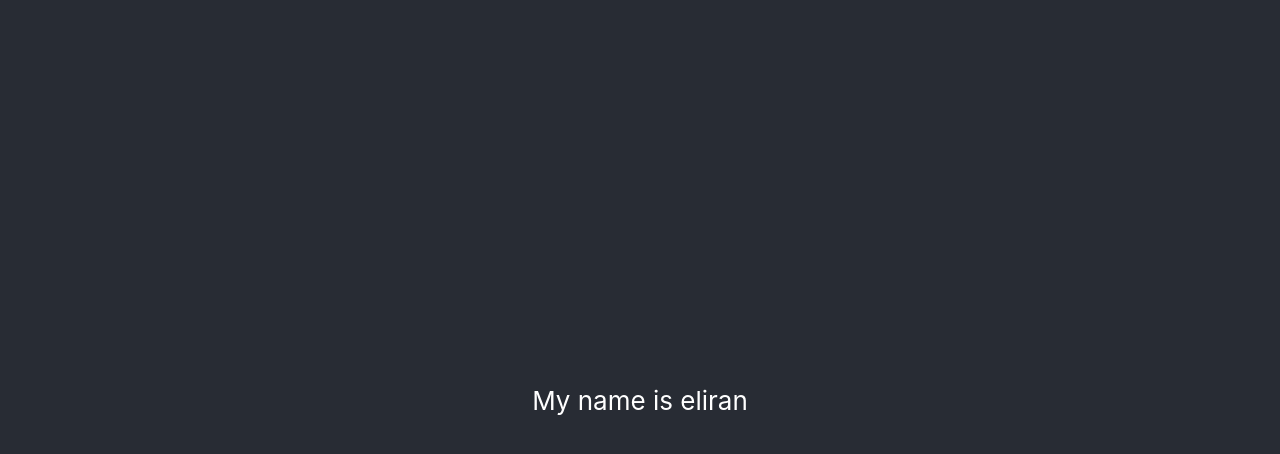
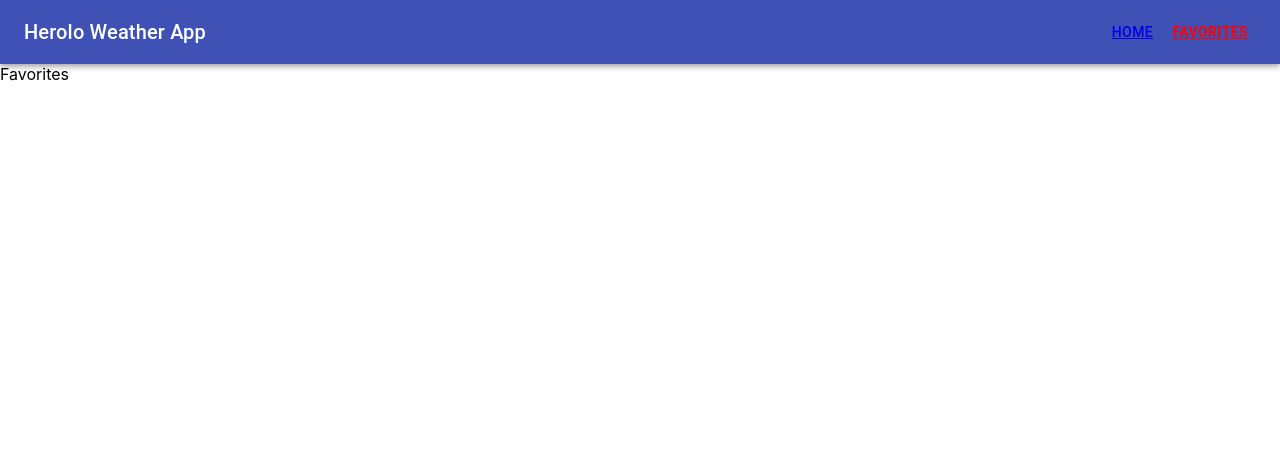
Before and after one commit to wantedHorizon/eliran-amzalag-03.01.20, a React (Create React App) app: page /favorites in a window 1280 px wide. Shown: the top 454 px of the page. Built offline with nearby package versions, Linux system fonts and the light colour scheme.

Commit message:
fredux selectedLocation

```diff
--- a/src/App.css
+++ b/src/App.css
@@ -1,5 +1,5 @@
 .App {
-  text-align: center;
+  /* text-align: center; */
 }
 
 .App-logo {
--- a/src/App.js
+++ b/src/App.js
@@ -1,11 +1,30 @@
 import './App.css';
-
+import { Switch, BrowserRouter as Router, Route } from 'react-router-dom';
+import Home from './containers/Home';
+import Favorites from './containers/Favorites';
+import Header from './components/Header';
 function App() {
   return (
     <div className="App">
-      <header className="App-header">
+
+  <Router >
+  <Header></Header>
+    <Switch>
+      <Route exact path="/">
+        <Home/>
+      </Route>
+
+      <Route exact path="/favorites">
+        <Favorites/>
+      </Route>
+
+
+    </Switch>
+  </Router>
+
+      {/* <header className="App-header">
       My name is eliran
-      </header>
+      </header> */}
     </div>
   );
 }
--- /dev/null
+++ b/src/api/weatherAPI.js
@@ -0,0 +1,10 @@
+import axios from 'axios';
+
+export default axios.create({
+  baseURL: 'http://dataservice.accuweather.com/',
+  params: {
+    // part: 'snippet',
+    // maxResults: 5,
+    apikey: "AGV0xjWSyk9LAuD6zeQtyvQbRlExdZHr",
+  },
+});
--- /dev/null
+++ b/src/components/Header.js
@@ -0,0 +1,59 @@
+import React from 'react';
+import { makeStyles } from '@material-ui/core/styles';
+import AppBar from '@material-ui/core/AppBar';
+import Toolbar from '@material-ui/core/Toolbar';
+import Typography from '@material-ui/core/Typography';
+import Button from '@material-ui/core/Button';
+import IconButton from '@material-ui/core/IconButton';
+import MenuIcon from '@material-ui/icons/Menu';
+import { NavLink } from 'react-router-dom';
+const useStyles = makeStyles((theme) => ({
+    root: {
+        flexGrow: 1,
+    },
+    menuButton: {
+        marginRight: theme.spacing(2),
+    },
+    title: {
+        flexGrow: 1,
+    },
+}));
+
+export default function ButtonAppBar() {
+    const classes = useStyles();
+
+    return (
+        <div className={classes.root}>
+            <AppBar position="static" color='primary'>
+                <Toolbar>
+                    {/* <IconButton edge="start" className={classes.menuButton} color="inherit" aria-label="menu">
+            <MenuIcon />
+          </IconButton> */}
+                    <Typography variant="h6" className={classes.title}>
+                        Herolo Weather App
+          </Typography>
+                    <Button color="inherit">
+                        <NavLink activeStyle={{
+                            fontWeight: "bold",
+                            color: "red"
+                        }} to="/" exact>Home
+                    </NavLink>
+                    </Button>
+
+                    <Button color="inherit">
+                        <NavLink
+                            activeStyle={{
+                                fontWeight: "bold",
+                                color: "red"
+                            }}
+                            to="/favorites"
+                        >
+                            Favorites
+                     </NavLink>
+
+                    </Button>
+                </Toolbar>
+            </AppBar>
+        </div>
+    );
+}
--- /dev/null
+++ b/src/containers/Favorites.js
@@ -0,0 +1,10 @@
+import React from 'react';
+
+const Favorites = props => {
+    return (
+        <div className='Favorites'>
+            Favorites
+        </div>
+    )
+}
+export default Favorites;
--- /dev/null
+++ b/src/containers/Home.js
@@ -0,0 +1,47 @@
+import React, { useEffect } from 'react';
+import api from '../api/weatherAPI';
+import { connect } from 'react-redux';
+import { fetchForecastByLocation } from '../store/actions';
+
+const  days = ['Sunday','Monday','Tuesday','Wednesday','Thursday','Friday','Saturday'];
+
+
+const Home = props => {
+    console.log(props.selectedLocation);
+    useEffect(() => {
+        if(!props.selectedLocation){
+            props.fetchForecastByLocation('215854');
+
+        }
+    }, [])
+
+    const renderForecast = () => {
+        if(!props.selectedLocation){
+            return null;
+        }
+
+        return props.selectedLocation.DailyForecasts.map((day,i) => {
+            console.log(day);
+            return (
+                <div key={i}>
+
+                    <h2>{ days[ new Date(day.Date).getDay()]}</h2>
+                    <p>Max:{day?.Temperature?.Maximum?.Value}</p>
+                    <p>Min:{day?.Temperature?.Minimum?.Value}</p>
+
+
+                </div>
+            )
+        })
+    }
+
+    return (
+        <div className='Home'>
+            {renderForecast()}
+        </div>
+    )
+}
+const mapStateToProps = state => {
+    return {selectedLocation:state.selectedLocation}
+};
+export default connect(mapStateToProps, {fetchForecastByLocation})(Home);
--- a/src/index.js
+++ b/src/index.js
@@ -2,10 +2,18 @@ import React from 'react';
 import ReactDOM from 'react-dom';
 import './index.css';
 import App from './App';
+import { Provider } from 'react-redux';
+import { createStore, applyMiddleware } from 'redux';
+import thunk from 'redux-thunk';
+import reducers from './store/reducers'
+const store = createStore(reducers, applyMiddleware(thunk));
 
 ReactDOM.render(
   <React.StrictMode>
+  <Provider store={store}>
+
     <App />
+  </Provider>
   </React.StrictMode>,
   document.getElementById('root')
 );
--- /dev/null
+++ b/src/store/actions/index.js
@@ -0,0 +1,26 @@
+// import jsonPlaceholder from '../apis/jsonPlaceholder';
+import weatherAPI from '../../api/weatherAPI';
+// export const fetchPosts = () => async dispatch => {
+//   const response = await jsonPlaceholder.get('/posts');
+
+//   dispatch({ type: 'FETCH_POSTS', payload: response });
+// };
+
+export const fetchForecastByLocation = (code) => async dispatch => {
+  const data = await weatherAPI.get(`forecasts/v1/daily/5day/${code}`, {
+    params: {
+      metric:true
+    }
+  });
+
+ if(data.status !== 200 ){
+   return;
+ }
+
+
+  dispatch({ type: 'LOCATION_SELECTED', payload: data.data });
+};
+
+
+
+// export const fetchWeatherByCity = ()
--- /dev/null
+++ b/src/store/reducers/index.js
@@ -0,0 +1,26 @@
+import { combineReducers } from 'redux';
+
+
+const favoritesReducer = (favorites=[],action) => {
+  if(action.type === 'FAVORITES_ADD'){
+    return [...favorites, action.payload];
+  }
+  if(action.type === 'FAVORITES_REMOVE'){
+    return favorites;
+  }
+
+  return favorites;
+};
+
+const selectedLocation = (selectedLocation = null, action) => {
+  if (action.type === 'LOCATION_SELECTED') {
+    return action.payload;
+  }
+
+  return selectedLocation;
+};
+
+export default combineReducers({
+  favorites: favoritesReducer,
+  selectedLocation
+});
```
Also changed, not shown: package.json (+8 -0 lines), 2 other files (tests, documents, lock files or other folders).
